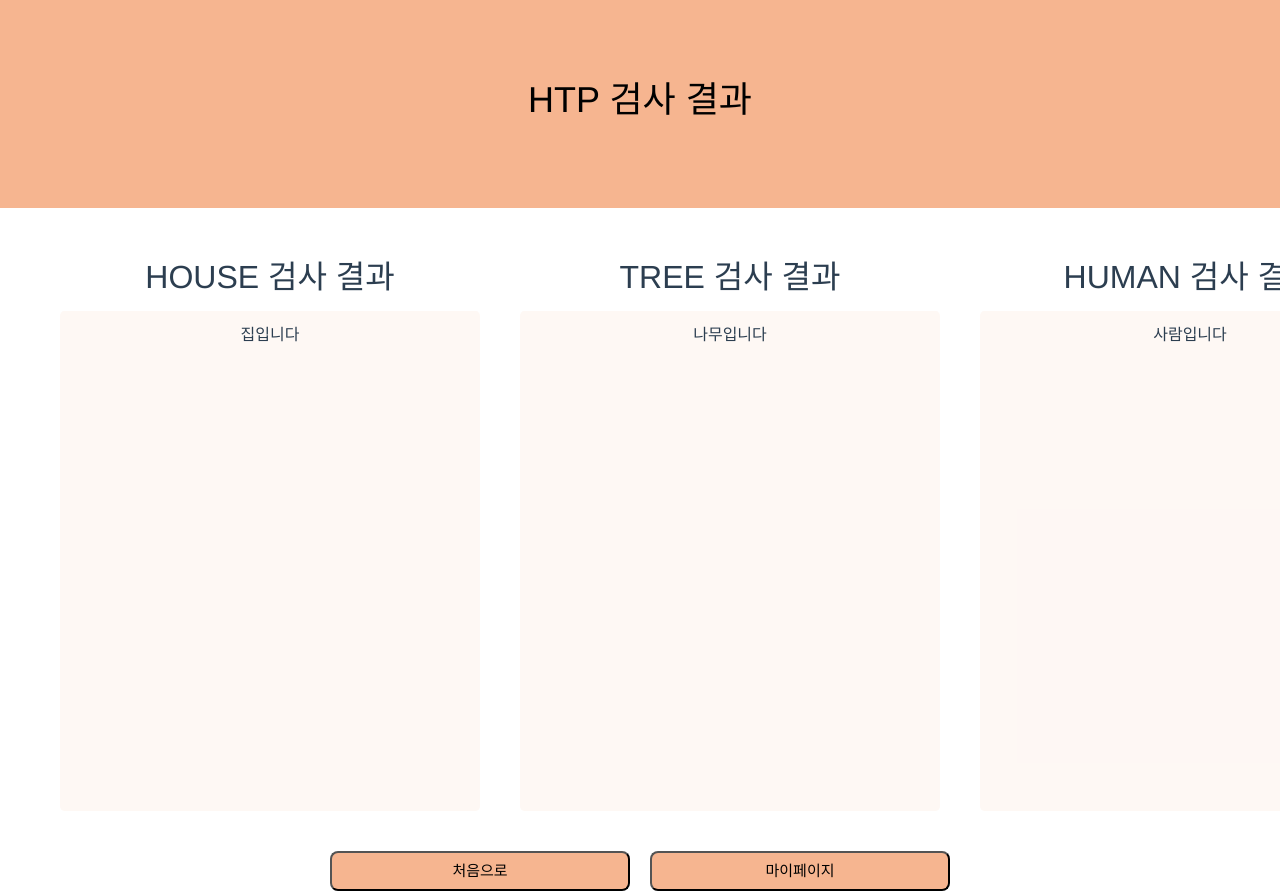
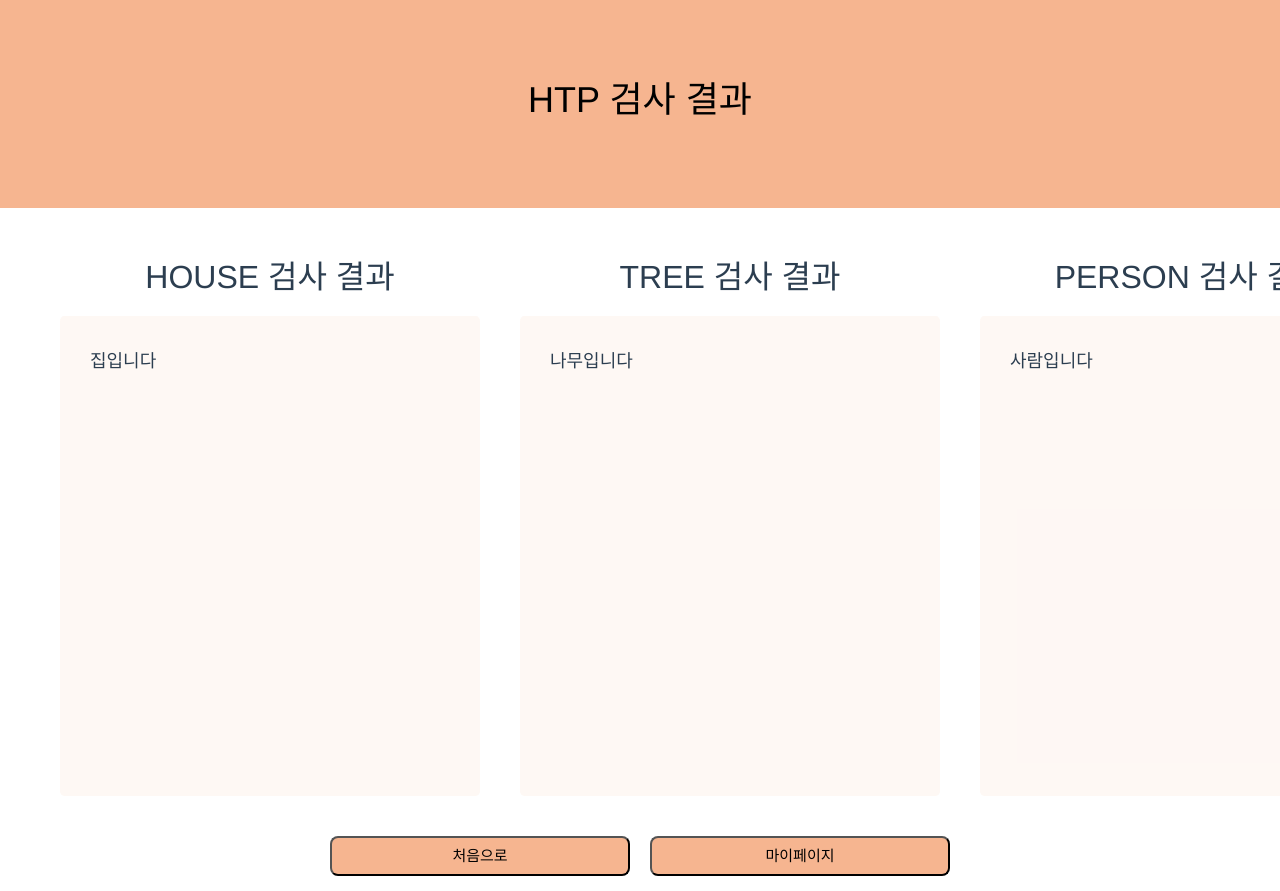
Before and after one commit to DKU-HTP-TEST/frontend, a Vue app in the folder htp_test/: page /Result in a window 1280 px wide. Built offline with nearby package versions, Linux system fonts and the light colour scheme; no server answers.

Commit message:
fix: result design

```diff
--- a/htp_test/src/components/TestResult.vue
+++ b/htp_test/src/components/TestResult.vue
@@ -30,18 +30,22 @@
     }
     .test_result {
       width: 420px;
-      height: 500px;
+      height: 480px;
       /* border: 1px solid #F6B590;  */
       /* overflow-y: scroll;  위 아래로만 스크롤 가능하도록 설정 */
       overflow-x: hidden;  /* 수평 스크롤 비활성화 */
       background-color: rgba(246, 181, 144, 0.1);
       border-radius: 1%;
-      margin-top: 15px;
+      margin-top: 20px;
 
     }
 
     .content {
-        padding: 12px;
+        /* margin-top: 10px; */
+        padding: 30px;
+        text-align: justify;
+        font-size: large;
+        line-height: 1.7;
 
     }
     .test_name{
--- a/htp_test/src/views/Result.vue
+++ b/htp_test/src/views/Result.vue
@@ -9,7 +9,7 @@
             <TestResult msg = 'TREE 검사 결과' :msg2 = "TestResultTree"/>
         </div>
         <div class="row">
-            <TestResult msg = 'HUMAN 검사 결과' :msg2 = "TestResultPerson"/>
+            <TestResult msg = 'PERSON 검사 결과' :msg2 = "TestResultPerson"/>
         </div>
       </div>
 
```
